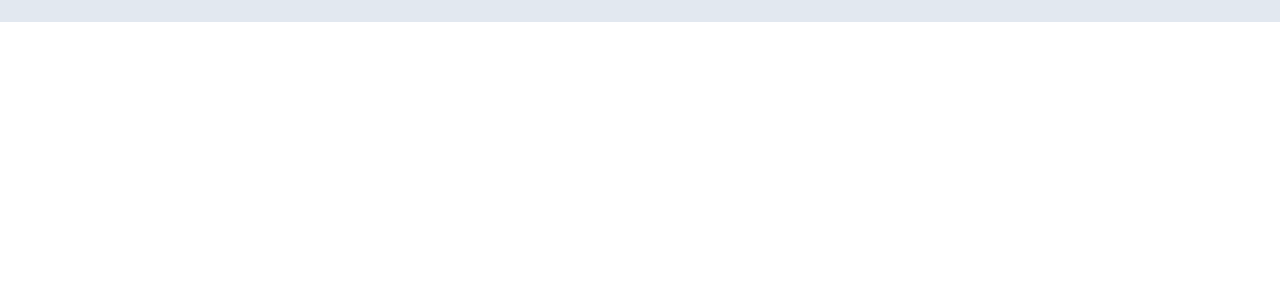
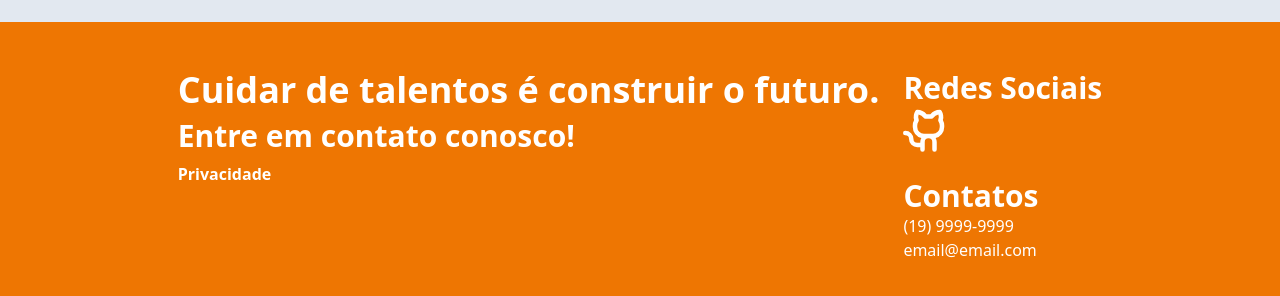
Before and after one commit to TechBloom-GrupoE/Smart-Rh-Frontend, a React (Vite) app: page / in a window 1280 px wide. Shown: the part 790-1086 px from the top of the page. Before the commit the page ends 812 px from the top, so only its background shows below. Built offline with nearby package versions, Linux system fonts and the light colour scheme.

Commit message:
:sparkles: Criação do footer

```diff
--- a/src/App.tsx
+++ b/src/App.tsx
@@ -1,14 +1,16 @@
+import { BrowserRouter } from "react-router-dom"
+import Footer from "./componentes/footer/Footer"
 import Navbar from "./componentes/navbar/Navbar"
 import Home from "./pages/home/Home"
 
 function App() {
 	return (
 		<>
-
-		<Navbar />
-		<Home />
-
-
+			<BrowserRouter>
+				<Navbar />
+				<Home />
+				<Footer />
+			</BrowserRouter>
 		</>
 	)
 }
--- /dev/null
+++ b/src/componentes/footer/Footer.tsx
@@ -0,0 +1,31 @@
+import { GithubLogoIcon } from "@phosphor-icons/react"
+
+function Footer() {
+  return (
+    <>
+    <div className="flex justify-center bg-[#EE7602] py-12 gap-6">
+      <div className="flex flex-col gap-2 text-white font-bold">
+      <h2 className="text-4xl ">Cuidar de talentos é construir o futuro.</h2>
+      <h3 className="text-3xl">Entre em contato conosco!</h3>
+      <p>Privacidade</p>
+    </div>
+    <div className="">
+      <div className="text-white text-center">
+        <p className="text-3xl font-bold">Redes Sociais</p>
+        <a href="https://github.com/TechBloom-GrupoE" target="_blank">
+        <GithubLogoIcon size={48} weight='bold'/>
+        </a>
+      </div>
+      <div className="text-white my-6">
+        <p className="text-3xl font-bold">Contatos</p>
+        <p>(19) 9999-9999</p>
+        <p>email@email.com</p>
+      </div>
+    </div>
+    </div>
+
+    </>
+  )
+}
+
+export default Footer
```
